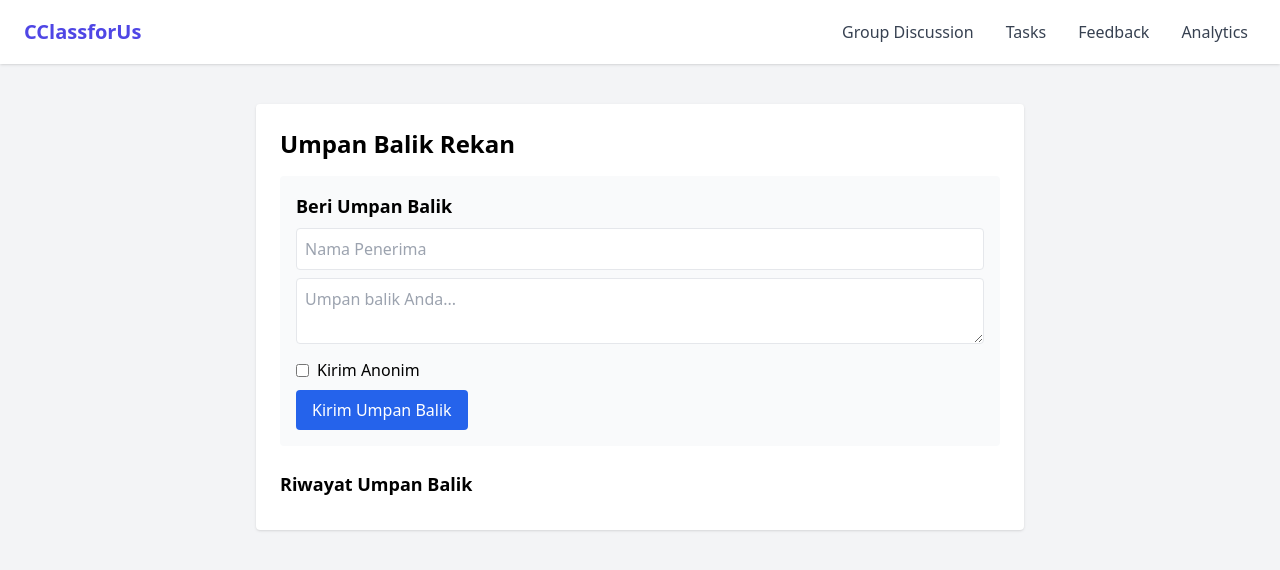
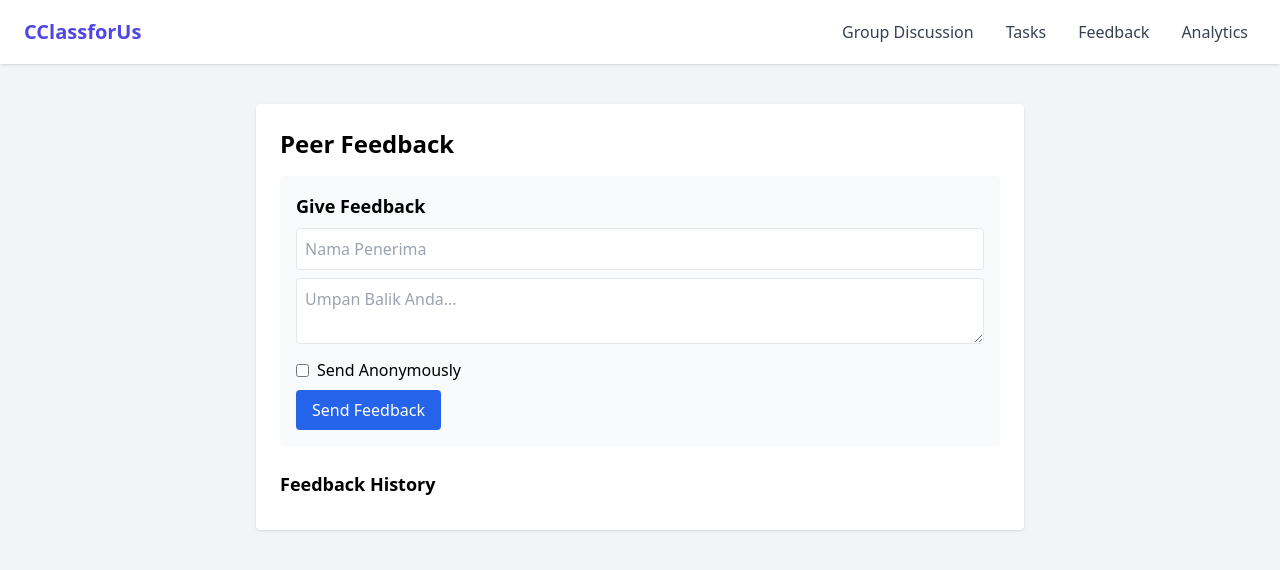
Before and after one commit to nesyasal/deteksi_emosi, a website: page public/umpan-balik.html in a window 1280 px wide. Drawn offline with nearby package versions, Linux system fonts and the light colour scheme; no server answers.

Commit message:
change languange

```diff
--- a/public/umpan-balik.html
+++ b/public/umpan-balik.html
@@ -9,24 +9,24 @@
   <div id="navbar"></div>
 
   <div class="max-w-3xl mx-auto bg-white p-6 mt-10 rounded shadow">
-    <h2 class="text-2xl font-bold mb-4">Umpan Balik Rekan</h2>
+    <h2 class="text-2xl font-bold mb-4">Peer Feedback</h2>
 
     <div class="bg-gray-50 p-4 rounded mb-6">
-      <h3 class="text-lg font-semibold mb-2">Beri Umpan Balik</h3>
+      <h3 class="text-lg font-semibold mb-2">Give Feedback</h3>
       <input id="receiver" type="text" placeholder="Nama Penerima" class="w-full p-2 border rounded mb-2">
-      <textarea id="message" placeholder="Umpan balik Anda..." class="w-full p-2 border rounded mb-2"></textarea>
+      <textarea id="message" placeholder="Umpan Balik Anda..." class="w-full p-2 border rounded mb-2"></textarea>
 
       <label class="flex items-center space-x-2 mb-2">
         <input type="checkbox" id="anonymous">
-        <span>Kirim Anonim</span>
+        <span>Send Anonymously</span>
       </label>
 
       <button onclick="submitFeedback()" class="bg-blue-600 hover:bg-blue-700 text-white px-4 py-2 rounded">
-        Kirim Umpan Balik
+        Send Feedback
       </button>
     </div>
 
-    <h3 class="text-lg font-semibold mb-2">Riwayat Umpan Balik</h3>
+    <h3 class="text-lg font-semibold mb-2">Feedback History</h3>
     <div id="feedbackList" class="space-y-4 text-sm"></div>
   </div>
 
```
Also changed, not shown: public/chat.html (+2 -2 lines).
